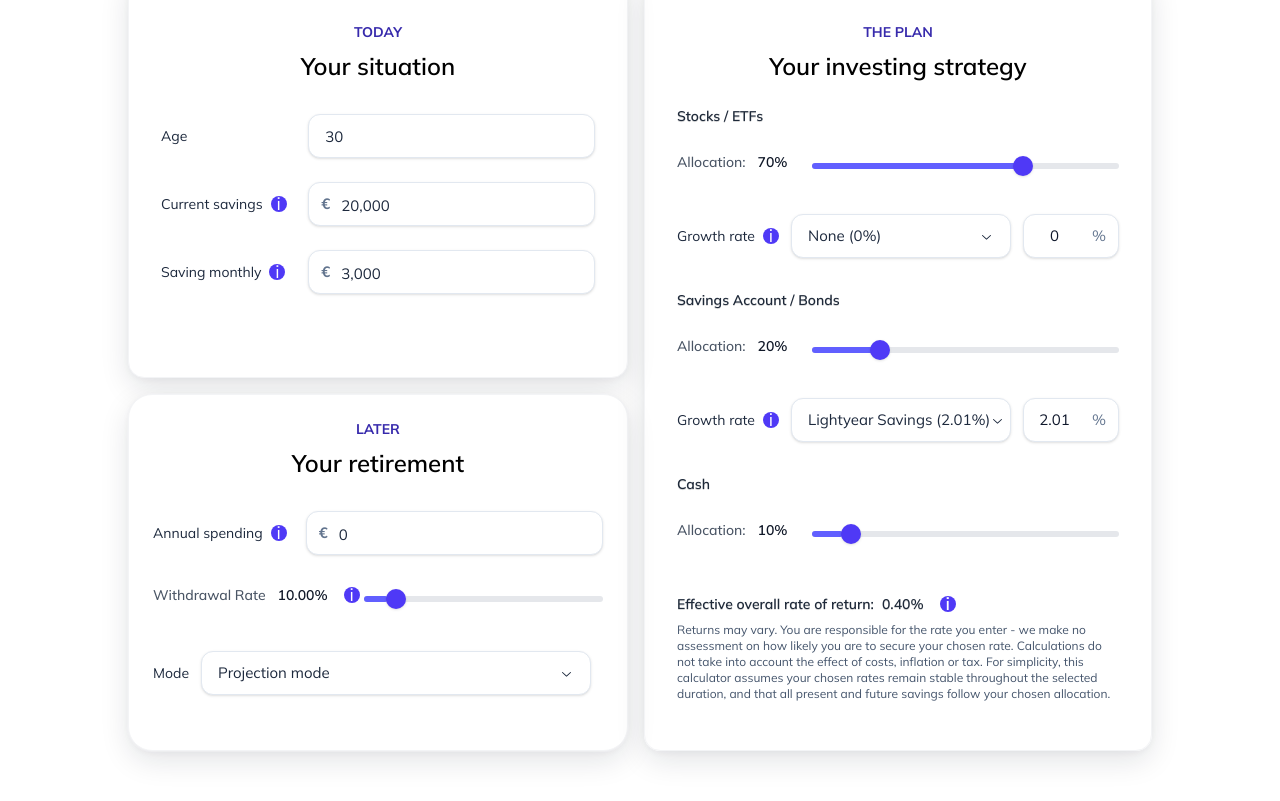
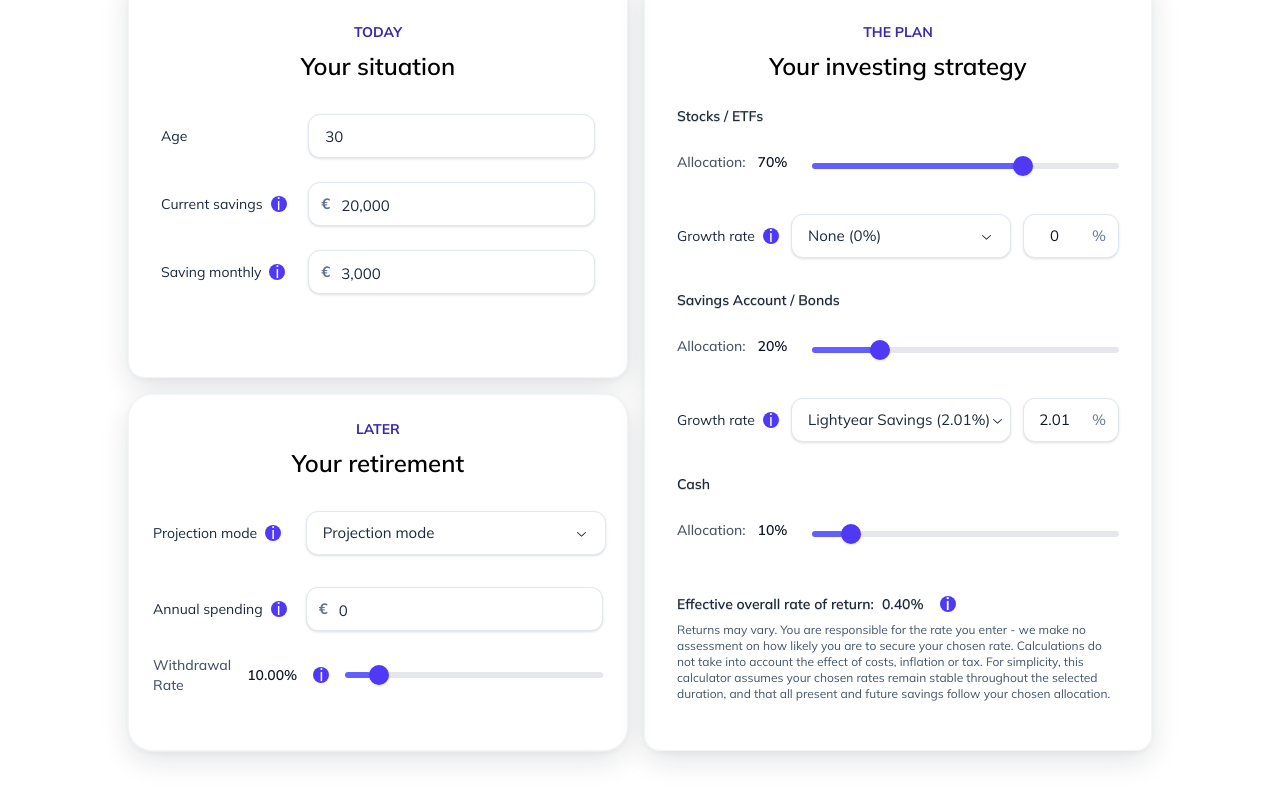
Before and after one commit to inputBrain/client-ret-calculator, a Next.js app: page / in a window 1280 px wide. Shown: the part 499-1300 px from the top of the page. Built offline with nearby package versions, Linux system fonts and the light colour scheme.

Commit message:
feat(ui): add projection mode selector (withdrawal/life) to RetirementBlock using SelectBox component

```diff
--- a/src/components/ui/RetirementBlock.tsx
+++ b/src/components/ui/RetirementBlock.tsx
@@ -27,6 +27,29 @@ export default function RetirementBlock({
     return (
         <div className="flex flex-col gap-8">
             <div className="flex flex-col gap-4">
+
+                <div className="mt-2 grid grid-cols-3 items-center gap-2">
+                    <div className="flex items-center text-sm text-nowrap text-slate-800 font-normal">
+                        Projection mode
+                        <Info tooltip="How much you expect to spend every year during retirement"/>
+                    </div>
+
+                    <SelectBox
+                        value={mode}
+                        onValueChange={(v) => setMode(v as "withdrawal" | "life")}
+                        options={[
+                            {value: "withdrawal", label: "Projection mode"},
+                            {value: "life", label: "Life Expectancy"},
+                        ]}
+                        placeholder="Choose..."
+                    />
+                    <div/>
+
+
+
+                </div>
+
+
                 <div className="mt-2 grid grid-cols-3 items-center gap-2">
                     <div className="flex items-center text-sm text-nowrap text-slate-800 font-normal">
                         Annual spending
@@ -42,10 +65,16 @@ export default function RetirementBlock({
                     />
                 </div>
 
-                <div
-                    className="-mx-3 flex min-h-12 items-center justify-between gap-1 rounded bg-background-interactive-tertiary px-3 py-2 [&_>_*:first-child]:flex-[1_1_30%] [&_>_*:nth-child(2)]:flex-[1_1_70%] ">
-                    <div className="mb-2 flex items-center gap-3">
-            <span className="text-sm font-medium text-gray-600 text-nowrap">
+
+
+
+
+
+
+
+                <div className="mt-2 items-center">
+                    <div className="flex items-center text-sm text-slate-800 font-normal gap-4">
+                        <span className="text-sm font-medium text-gray-600">
                           {mode === "withdrawal" ? "Withdrawal Rate" : "Life Expectancy"}
                         </span>
                         {mode === "withdrawal" ? (
@@ -60,7 +89,6 @@ export default function RetirementBlock({
                                  {Math.round(displayValue)}
                             </span>
                         )}
-                    </div>
 
                         <Slider.Root
                             className="relative flex h-10 w-full touch-none select-none items-center"
@@ -76,21 +104,6 @@ export default function RetirementBlock({
                         </Slider.Root>
                     </div>
 
-                <div className="mt-2 grid grid-cols-[auto_1fr_auto] items-center gap-3">
-                    <div className="flex items-center text-sm text-nowrap text-slate-800 font-normal">
-                        Mode
-                    </div>
-
-                    <SelectBox
-                        value={mode}
-                        onValueChange={(v) => setMode(v as "withdrawal" | "life")}
-                        options={[
-                            {value: "withdrawal", label: "Projection mode"},
-                            {value: "life", label: "Life Expectancy"},
-                        ]}
-                        placeholder="Choose..."
-                    />
-                    <div/>
                 </div>
             </div>
         </div>
@@ -118,8 +131,7 @@ function Thumb({label}: { label: string }) {
 
 function Row({label, value, onChange}: { label: string; value: number; onChange: (v: number) => void }) {
     return (
-        <div
-            className="-mx-3 flex min-h-12 items-center justify-between gap-1 rounded bg-background-interactive-tertiary px-3 py-2 [&_>_*:first-child]:flex-[1_1_30%] [&_>_*:nth-child(2)]:flex-[1_1_70%] ">
+        <div className="-mx-3 flex min-h-12 items-center justify-between gap-1 rounded bg-background-interactive-tertiary px-3 py-2 [&_>_*:first-child]:flex-[1_1_30%] [&_>_*:nth-child(2)]:flex-[1_1_70%] ">
             <div className="mb-2 flex items-center gap-3">
                 <span className="text-sm font-medium text-gray-600 ">{label}</span>
                 <span className="text-sm font-semibold tabular-nums text-gray-900">{Math.round(value)}%</span>
@@ -139,7 +151,6 @@ function Row({label, value, onChange}: { label: string; value: number; onChange:
         </div>
     );
 }
-
 
 
 function Info({tooltip}: { tooltip: string }) {
@@ -179,7 +190,7 @@ function SelectBox({
     return (
         <Select.Root value={value} onValueChange={onValueChange}>
             <Select.Trigger
-                className="inline-flex h-11 min-w-[220px] items-center justify-between  rounded-xl border text-nowrap border-slate-200 bg-white px-4 text-[15px] text-slate-800 shadow-sm focus:outline-none focus-visible:ring-4 focus-visible:ring-indigo-200"
+                className=" inline-flex min-w-[300px]  items-center justify-between h-11 col-span-2 rounded-xl border border-slate-200 bg-white px-4 text-[15px] text-slate-800 shadow-sm focus:outline-none focus-visible:ring-4 focus-visible:ring-indigo-200"
                 aria-label="Select option"
             >
                 <Select.Value placeholder={placeholder}/>
@@ -189,7 +200,7 @@ function SelectBox({
             </Select.Trigger>
             <Select.Portal>
                 <Select.Content
-                    className="z-50 overflow-hidden rounded-2xl border border-slate-200 bg-white shadow-2xl"
+                    className="z-50 overflow-hidden rounded-2xl border border-slate-200 bg-white shadow-2xl min-w-[300px]"
                     position="popper"
                     sideOffset={8}
                 >
@@ -202,8 +213,7 @@ function SelectBox({
                             >
                                 <Select.ItemText>{o.label}</Select.ItemText>
                                 <Select.ItemIndicator>
-                  <span
-                      className="ml-4 inline-flex h-5 w-5 items-center justify-center rounded-full border border-indigo-200">
+                                  <span className="ml-4 inline-flex h-5 w-5 items-center justify-center rounded-full border border-indigo-200">
                                     <span className="h-3 w-3 rounded-full bg-indigo-600"/>
                                   </span>
                                 </Select.ItemIndicator>
```
Also changed, not shown: src/components/ui/AllocationTriple.tsx (+6 -6 lines). Lines whose indentation alone changed are shown as unchanged.
